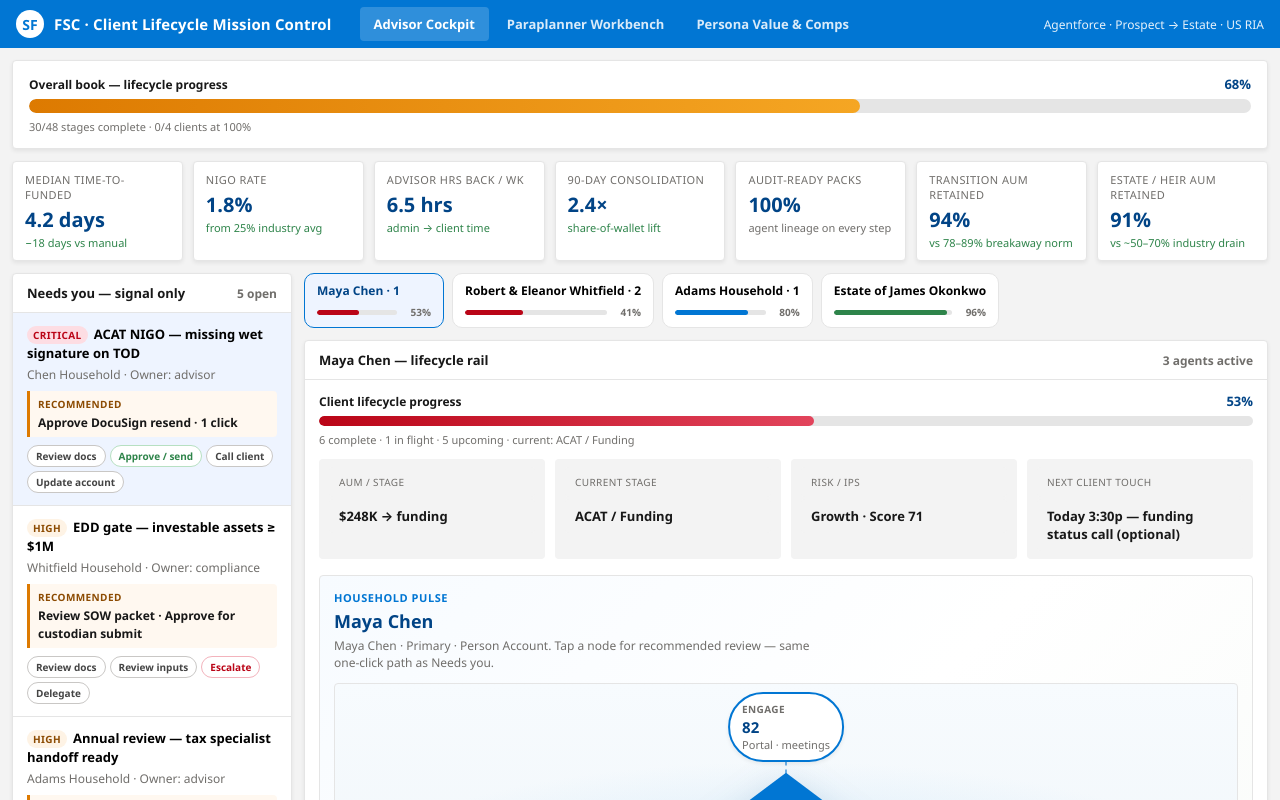
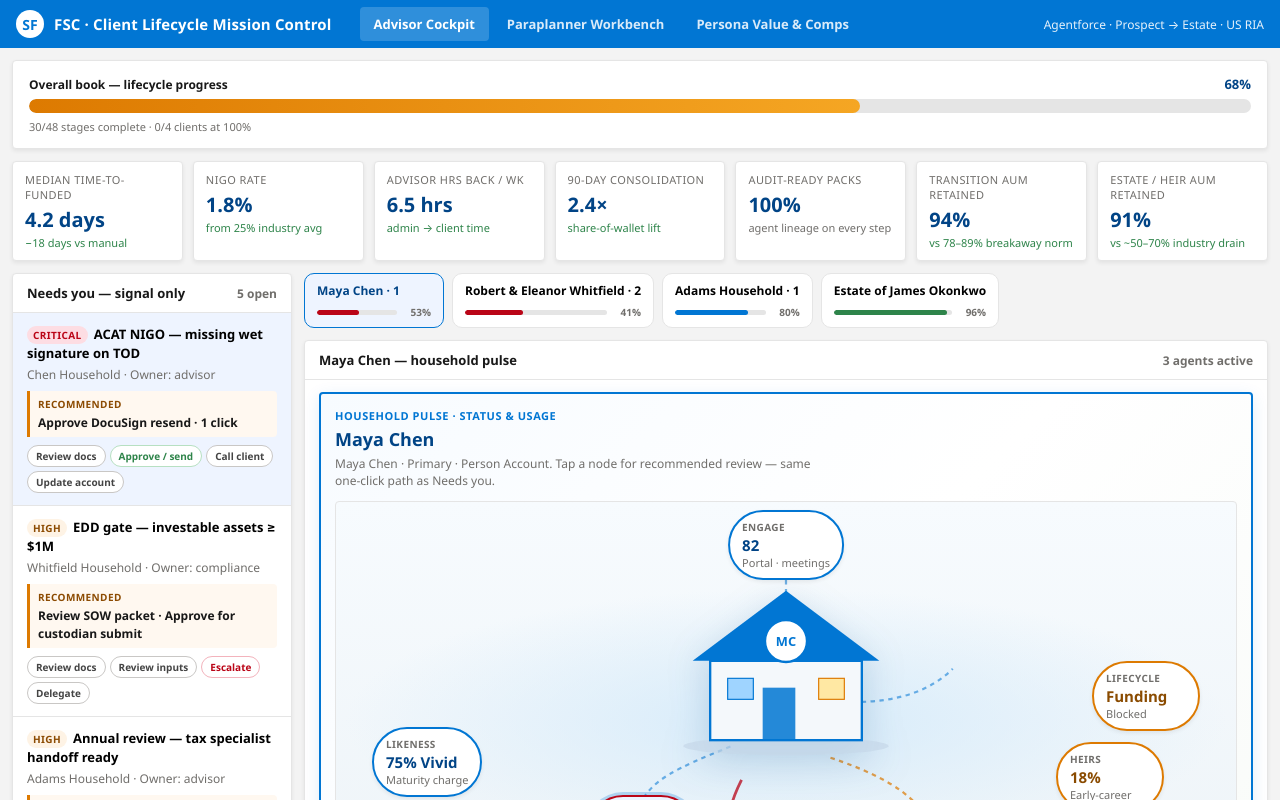
Before and after one commit to aseelig-eng/fsc-clm-mission-control, a React (Vite) app: page / in a window 1280 px wide. Shown: the top 800 px of the page. Built offline with nearby package versions, Linux system fonts and the light colour scheme.

Commit message:
Make household pulse the first thing in the client panel.
Move it above progress/summary and strengthen the border so it is hard to miss.

```diff
--- a/src/App.css
+++ b/src/App.css
@@ -922,11 +922,12 @@ button {
 }
 
 .pulse-panel {
-  margin-top: 16px;
+  margin: 0 0 16px;
   padding: 14px;
-  border: 1px solid var(--sf-gray-5);
+  border: 2px solid var(--sf-blue);
   border-radius: var(--radius);
   background: linear-gradient(135deg, #f7fbff 0%, #ffffff 45%, #f7faf7 100%);
+  box-shadow: 0 4px 16px rgba(1, 118, 211, 0.12);
 }
 
 .pulse-header {
@@ -936,56 +937,9 @@ button {
   margin-bottom: 12px;
 }
 
-.person-switcher {
-  display: flex;
-  flex-direction: column;
-  gap: 6px;
-}
-
-.person-chip {
-  display: flex;
-  gap: 10px;
-  align-items: center;
-  text-align: left;
-  border: 1px solid var(--sf-gray-5);
-  background: white;
-  border-radius: 10px;
-  padding: 8px 10px;
-  cursor: pointer;
-  font-family: inherit;
-  color: inherit;
-}
-
-.person-chip.active {
-  box-shadow: 0 0 0 1px var(--sf-blue);
-}
-
-.person-avatar {
-  width: 34px;
-  height: 34px;
-  border-radius: 50%;
-  color: white;
-  display: grid;
-  place-items: center;
-  font-size: 11px;
-  font-weight: 800;
-  flex-shrink: 0;
-}
-
-.person-role,
-.person-mat {
-  display: block;
-  font-size: 11px;
-}
-
-.person-mat {
-  font-weight: 700;
-  color: var(--sf-gray-2);
-}
-
 .pulse-stage {
   position: relative;
-  min-height: 340px;
+  min-height: 380px;
   border-radius: var(--radius);
   background:
     radial-gradient(ellipse 70% 50% at 50% 58%, #d6ebfa 0%, transparent 70%),
--- a/src/App.tsx
+++ b/src/App.tsx
@@ -543,10 +543,25 @@ export default function App() {
 
             <div className="panel">
               <div className="panel-header">
-                <span>{household.name} — lifecycle rail</span>
+                <span>{household.name} — household pulse</span>
                 <span className="muted">{household.agentsActive} agents active</span>
               </div>
               <div className="panel-body">
+                {persons.length > 0 && selectedPerson && (
+                  <HouseholdPulse
+                    household={household}
+                    person={selectedPerson}
+                    persons={persons}
+                    exceptions={hhExceptions}
+                    selectedNodeId={pulseNodeId}
+                    onSelectPerson={(id) => {
+                      setSelectedPersonId(id)
+                      openDrill(`likeness-mat-${id}`)
+                    }}
+                    onSelectNode={selectPulseNode}
+                  />
+                )}
+
                 <ProgressBar
                   size="md"
                   pct={clientProgress.pct}
@@ -577,21 +592,6 @@ export default function App() {
                     <div className="v">{household.nextClientTouch}</div>
                   </div>
                 </div>
-
-                {persons.length > 0 && selectedPerson && (
-                  <HouseholdPulse
-                    household={household}
-                    person={selectedPerson}
-                    persons={persons}
-                    exceptions={hhExceptions}
-                    selectedNodeId={pulseNodeId}
-                    onSelectPerson={(id) => {
-                      setSelectedPersonId(id)
-                      openDrill(`likeness-mat-${id}`)
-                    }}
-                    onSelectNode={selectPulseNode}
-                  />
-                )}
 
                 <div className="lifecycle-rail">
                   {household.stages.map((s) => {
--- a/src/components/HouseholdPulse.tsx
+++ b/src/components/HouseholdPulse.tsx
@@ -112,7 +112,7 @@ export function HouseholdPulse({
     <div className="pulse-panel">
       <div className="pulse-header">
         <div>
-          <div className="likeness-kicker">Household pulse</div>
+          <div className="likeness-kicker">Household pulse · status &amp; usage</div>
           <h3 className="likeness-title">{household.name}</h3>
           <p className="muted" style={{ margin: '4px 0 0' }}>
             {person.name} · {person.role}. Tap a node for recommended review — same one-click path as Needs you.
```
